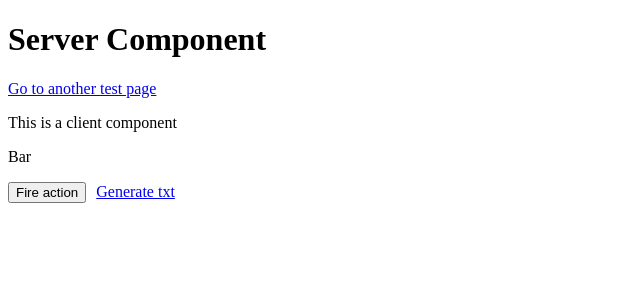
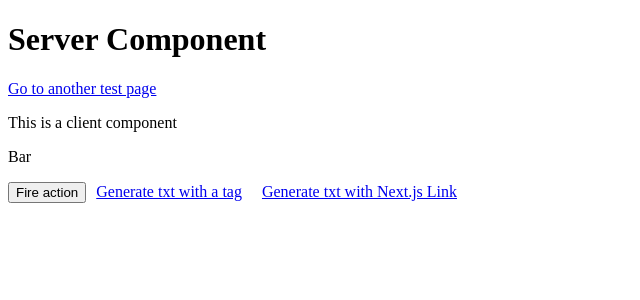
Before and after one commit to JClackett/next-reproduction-app, a Next.js app: page / in a window 1280 px wide. Shown: the top 300 px of the page, without its empty margins (0-640 px from the left). Built offline with nearby package versions, Linux system fonts and the light colour scheme.

Commit message:
add a tag

```diff
--- a/app/ClientComponent.tsx
+++ b/app/ClientComponent.tsx
@@ -20,11 +20,18 @@ export function ClientComponent (props: Props) {
 					alert(result)
 			}}>Fire action</button>
 
+			<a
+			download
+			style={{padding: 10}}
+			// prefetch={false}
+				href="/generate.txt?title=Hello&description=World"
+			>Generate txt with a tag</a>
 			<Link
+			download
 			style={{padding: 10}}
 			prefetch={false}
 				href="/generate.txt?title=Hello&description=World"
-			>Generate txt</Link>
+			>Generate txt with Next.js Link</Link>
 		</div>
 	)
 }
```
